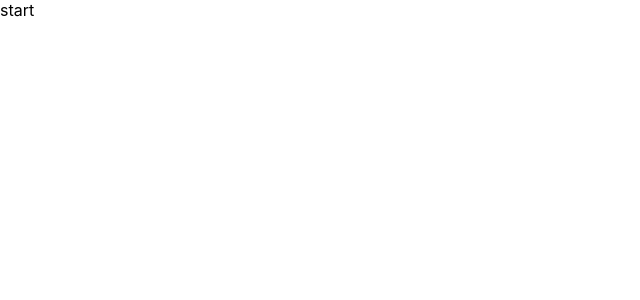
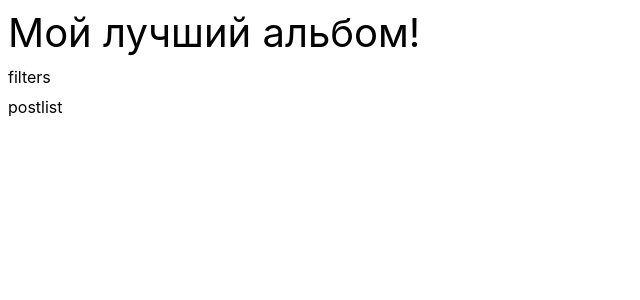
Before and after one commit to Na-ila/fslabs-test, a React (Create React App) app: page / in a window 1280 px wide. Shown: the top 300 px of the page, without its empty margins (0-640 px from the left). Built offline with nearby package versions, Linux system fonts and the light colour scheme; the HTML template or start-up script is replaced by a standard one.

Commit message:
added title

```diff
--- a/package.json
+++ b/package.json
@@ -34,5 +34,8 @@
       "last 1 firefox version",
       "last 1 safari version"
     ]
+  },
+  "devDependencies": {
+    "sass": "^1.54.5"
   }
 }
--- a/src/App.js
+++ b/src/App.js
@@ -1,5 +1,17 @@
+import './app.scss';
+
+import Title from './components/Title';
+import Filters from './components/Filters';
+import PostList from './components/PostList';
+
 function App() {
-  return <div>start</div>;
+  return (
+    <div className="app">
+      <Title />
+      <Filters />
+      <PostList />
+    </div>
+  );
 }
 
 export default App;
--- /dev/null
+++ b/src/app.scss
@@ -0,0 +1,5 @@
+.app {
+  display: flex;
+  flex-direction: column;
+  gap: 10px;
+}
--- /dev/null
+++ b/src/components/Filters/Filters.jsx
@@ -0,0 +1,5 @@
+const Filters = () => {
+  return <div>filters</div>;
+};
+
+export default Filters;
--- /dev/null
+++ b/src/components/Filters/index.jsx
@@ -0,0 +1,2 @@
+import Filters from './Filters';
+export default Filters;
--- /dev/null
+++ b/src/components/PostList/PostList.jsx
@@ -0,0 +1,5 @@
+const PostList = () => {
+  return <div>postlist</div>;
+};
+
+export default PostList;
--- /dev/null
+++ b/src/components/PostList/index.jsx
@@ -0,0 +1,2 @@
+import PostList from './PostList';
+export default PostList;
--- /dev/null
+++ b/src/components/Title/Title.jsx
@@ -0,0 +1,7 @@
+import './title.scss';
+
+const Title = () => {
+  return <div className="title">Мой лучший альбом!</div>;
+};
+
+export default Title;
--- /dev/null
+++ b/src/components/Title/index.jsx
@@ -0,0 +1,2 @@
+import Title from './Title';
+export default Title;
--- /dev/null
+++ b/src/components/Title/title.scss
@@ -0,0 +1,3 @@
+.title {
+  font-size: 40px;
+}
--- a/src/index.css
+++ b/src/index.css
@@ -1,5 +1,4 @@
 body {
-  margin: 0;
   font-family: -apple-system, BlinkMacSystemFont, 'Segoe UI', 'Roboto', 'Oxygen',
     'Ubuntu', 'Cantarell', 'Fira Sans', 'Droid Sans', 'Helvetica Neue',
     sans-serif;
```
Also changed, not shown: 1 other file (tests, documents, lock files or other folders).
